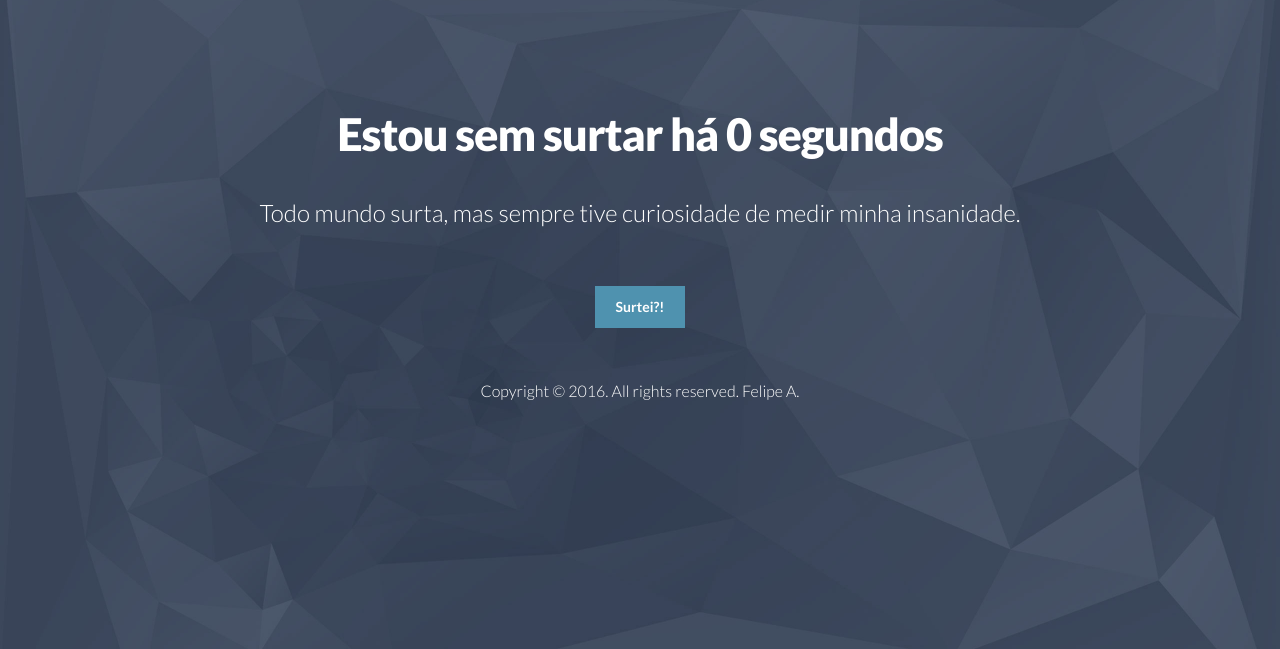
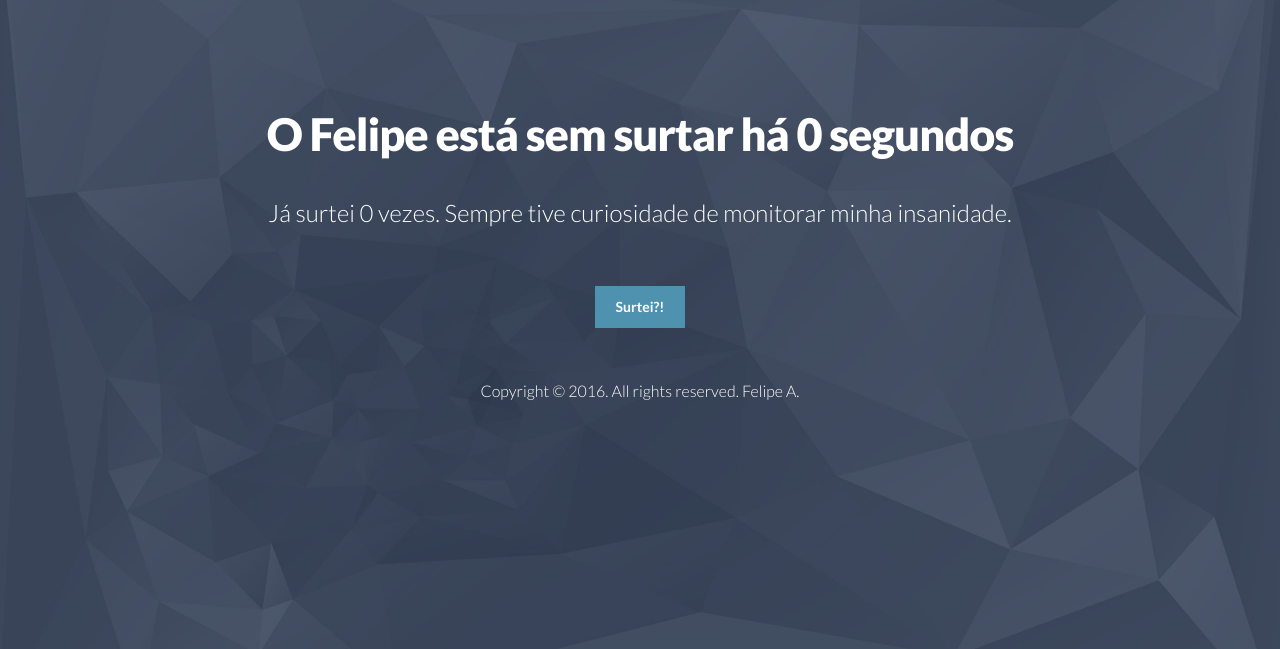
Before and after one commit to felipeamarante/surtometro, a Flask app: page / in a window 1280 px wide. Shown: the top 649 px of the page. Run offline with Flask 2, Linux system fonts and the light colour scheme; some libraries are stand-ins or nearby versions.

Commit message:
Adicionando novas features

```diff
--- a/app.py
+++ b/app.py
@@ -16,7 +16,7 @@ recordDay = datetime.datetime.now()
 counterDays = today - firstDay
 jinjaDay = datetime.datetime.now()
 jinjaRecord = datetime.datetime.now()
-
+totalSurto = 0
 
 #DEBUG
 print today
@@ -49,13 +49,14 @@ def core():
 #        jinjaRecord = recordDay.seconds
 
 
-    return render_template('index.html', jinjaDay=jinjaDay, jinjaRecord=jinjaRecord, appURL=appURL)
+    return render_template('index.html', jinjaDay=jinjaDay, jinjaRecord=jinjaRecord, appURL=appURL, totalSurto=totalSurto)
 
 
 
 @app.route("/reset")
 def resetCounter():
-    global firstDay
+    global firstDay, totalSurto
+    totalSurto += 1
     firstDay = datetime.datetime.now()
     return redirect("")
 
@@ -64,4 +65,4 @@ def resetCounter():
 
 
 if __name__ == "__main__":
-    app.run(host='0.0.0.0', debug=True)
+    app.run(host='0.0.0.0', debug=False)
--- a/templates/index.html
+++ b/templates/index.html
@@ -31,8 +31,8 @@
 		<div class="container">
 			<div class="row">
 				<div class="col-sm-12 col-md-12 col-lg-12">
-					<h1>Estou sem surtar há {{jinjaDay}} segundos </h1>
-					<h2 class="subtitle">Todo mundo surta, mas sempre tive curiosidade de medir minha insanidade.</h2>
+					<h1>O Felipe está sem surtar há {{jinjaDay}} segundos </h1>
+                    <h2 class="subtitle">Já surtei {{totalSurto}} vezes. Sempre tive curiosidade de monitorar minha insanidade.</h2>
                     <!-- TODO                <h2 class="subtitle">Ja fiquei {{jinjaRecord}} dias sem surtar!</h2> TODO -->
 					<div id="countdown"></div>
 					<form class="form-inline signup" role="form">
```
